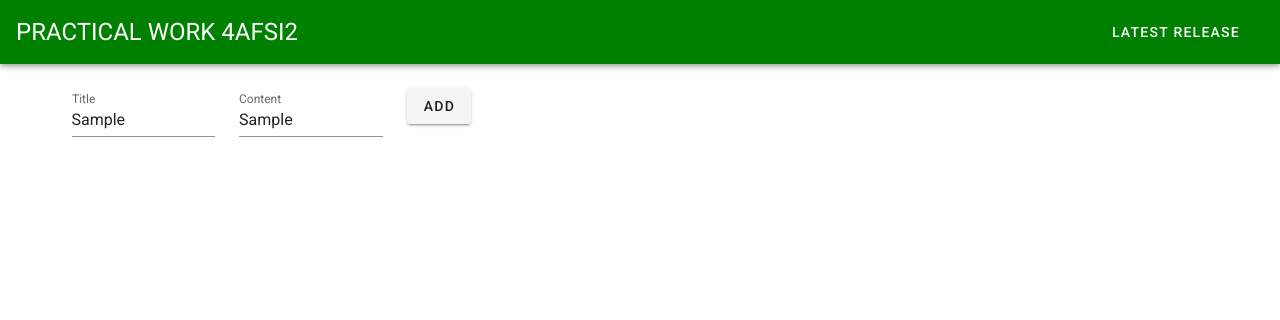
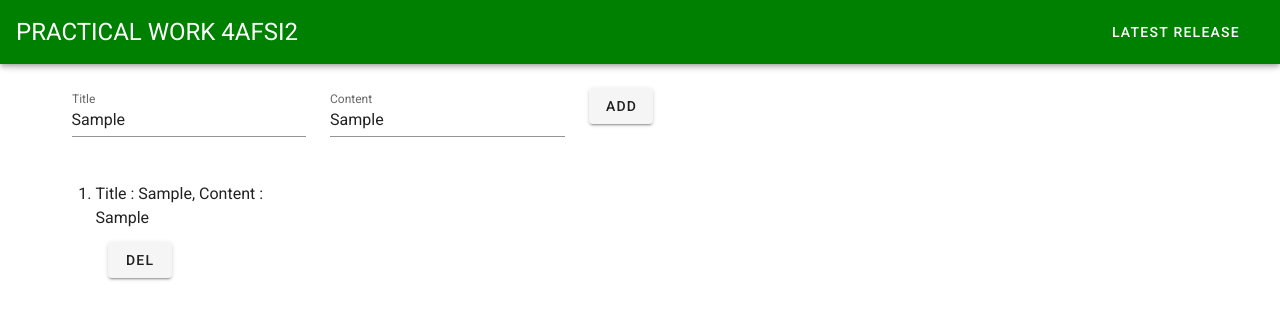
Before and after one commit to tomramin/Project, a Vue app: page / in a window 1280 px wide. Both pictures are taken after typing "Sample", "Sample" into the empty fields and a click on the button "ADD". Shown: the top 320 px of the page. Built offline with nearby package versions, Linux system fonts and the light colour scheme.

Commit message:
récupère les éléments de la liste et les affiche avec un bouton supprimer

```diff
--- a/src/components/ToDo.vue
+++ b/src/components/ToDo.vue
@@ -21,6 +21,16 @@
             </v-col>
             <v-col>
               <v-btn v-on:click="addTodo">Add</v-btn>
+            </v-col>
+            <v-col cols="12" md="4">
+              <ol>
+                <li v-for="(item,i) in todoList" :key="i">
+                  Title : {{ item.title }}, Content : {{ item.content }}
+                  <v-col>
+                    <v-btn v-on:click="delTodo(i)">Del</v-btn>
+                  </v-col>
+                </li>
+              </ol>
             </v-col>
           </v-row>
         </v-container>
```
